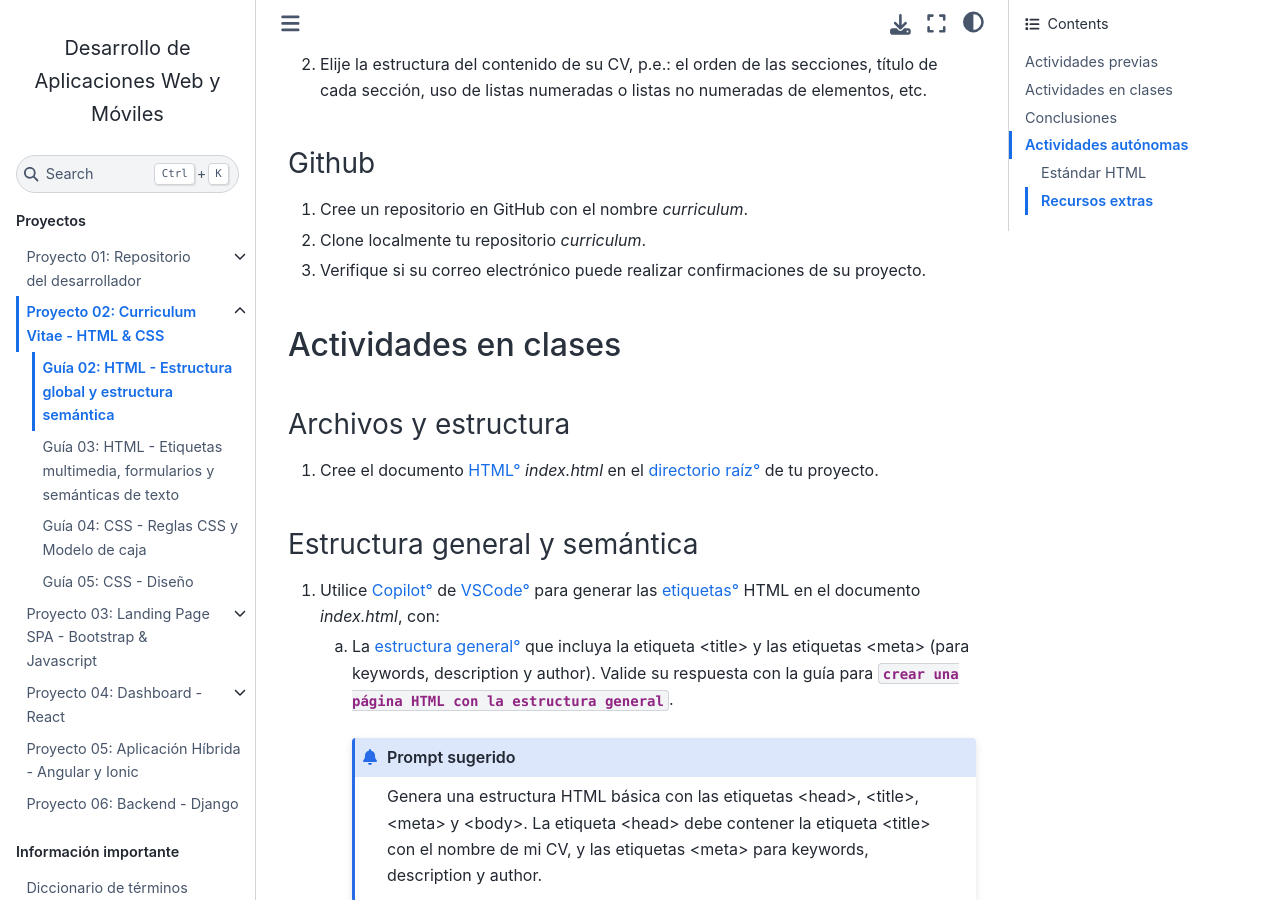
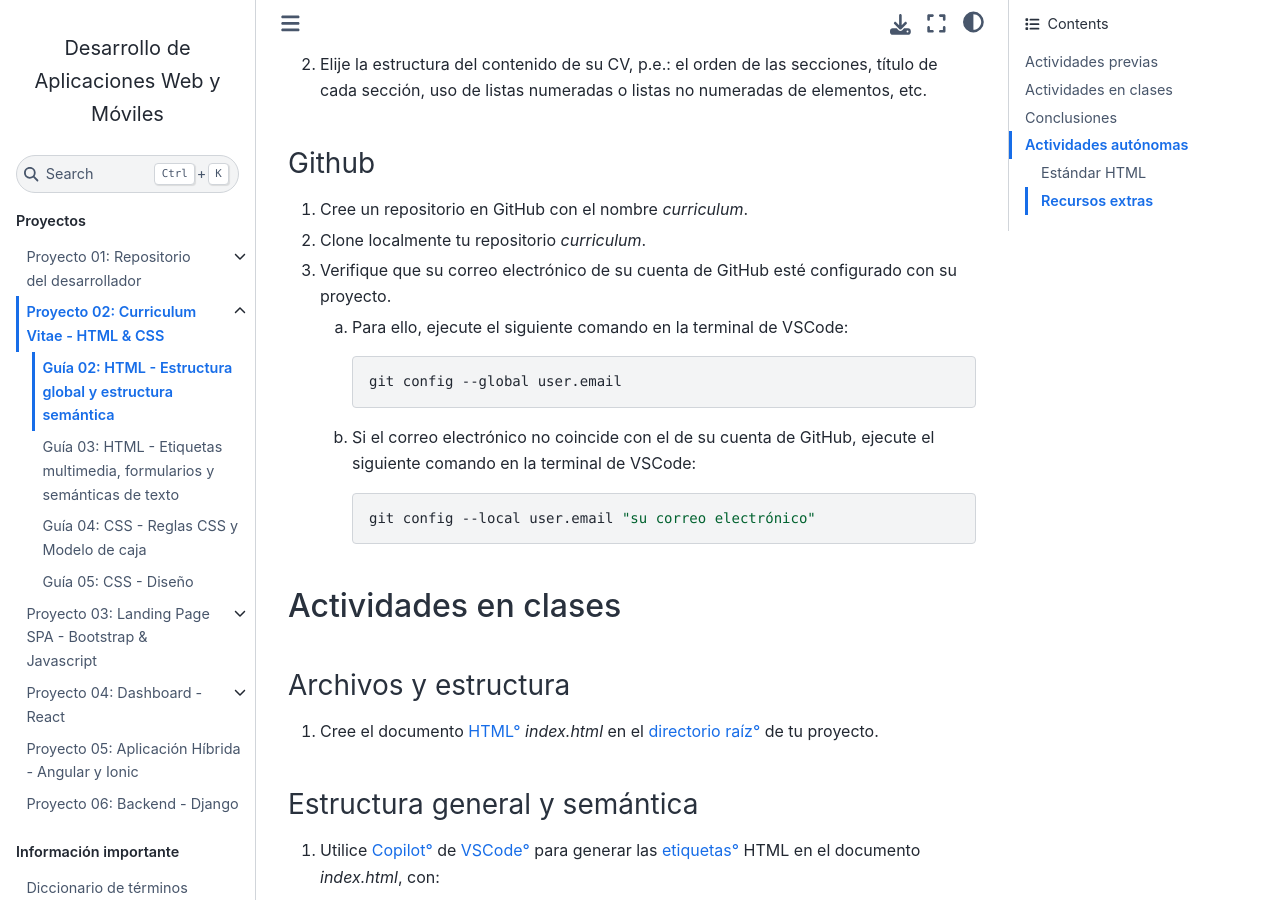
Before and after one commit to DAWMFIEC/DAWM-AI, a Sphinx documentation site: the page built from docs/source/guias/guia02.rst, in a window 1280 px wide and 900 px high, scrolled down 511 px. Built offline with Sphinx 7.4.7 and the Sphinx Book theme 1.1.4, drawn with Linux system fonts in a browser that asks for light colours; comment, search, counter and statistics services are not loaded.

Commit message:
verificacion user.email

```diff
--- a/docs/source/guias/guia02.rst
+++ b/docs/source/guias/guia02.rst
@@ -26,7 +26,20 @@ Github
 
 1. Cree un repositorio en GitHub con el nombre *curriculum*.
 2. Clone localmente tu repositorio *curriculum*.
-3. Verifique si su correo electrónico puede realizar confirmaciones de su proyecto.
+3. Verifique que su correo electrónico de su cuenta de GitHub esté configurado con su proyecto.
+
+   a) Para ello, ejecute el siguiente comando en la terminal de VSCode:
+
+      .. code-block:: bash
+
+         git config --global user.email
+
+   b) Si el correo electrónico no coincide con el de su cuenta de GitHub, ejecute el siguiente comando en la terminal de VSCode:
+
+      .. code-block:: bash
+
+         git config --local user.email "su correo electrónico"
+
 
 Actividades en clases
 =====================
```
